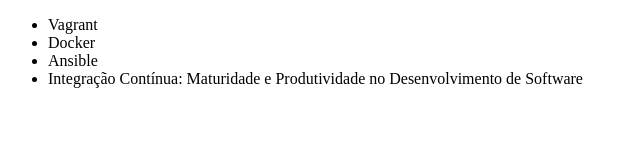
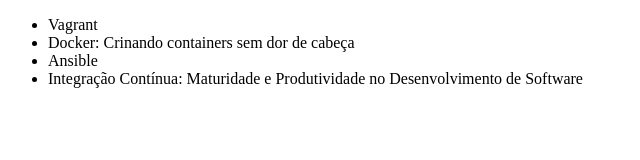
Before and after one commit to SabrinaPureza/alura-git, a plain HTML site: page index.html in a window 1280 px wide. Shown: the whole page, without its empty margins (0-640 px from the left). Drawn offline with Linux system fonts and the light colour scheme.

Commit message:
Corrigindo nome do curso de Docker

```diff
--- a/index.html
+++ b/index.html
@@ -7,7 +7,7 @@
 <body>
     <ul>
         <li>Vagrant</li>
-        <li>Docker</li>
+        <li>Docker: Crinando containers sem dor de cabeça</li>
         <li>Ansible</li>
         <li>Integração Contínua: Maturidade e Produtividade no Desenvolvimento de Software</li>
     </ul>
```
